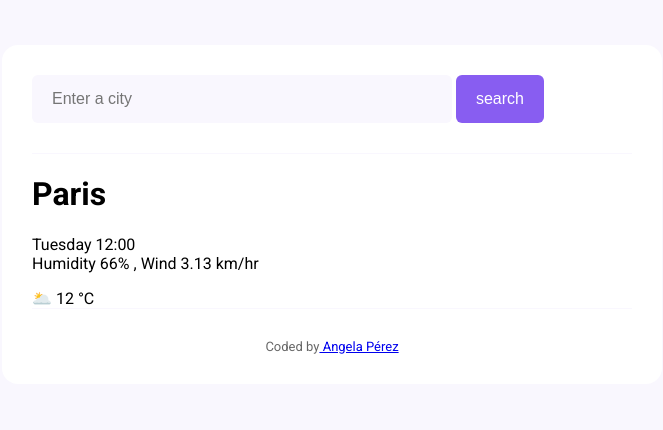
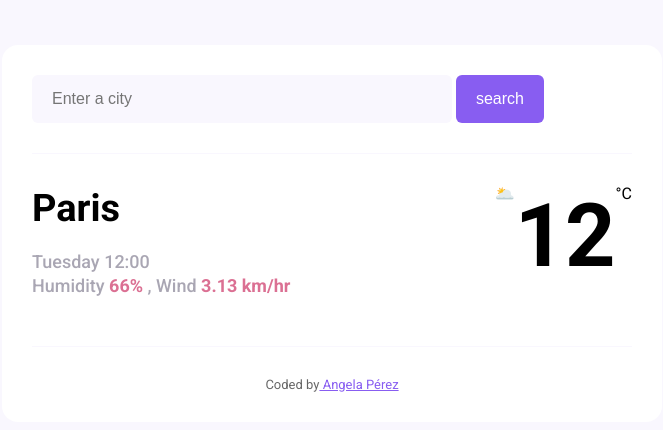
Before and after one commit to angela775/meteo, a plain HTML site: page index.html in a window 1280 px wide. Shown: the whole page, without its empty margins (308-971 px from the left). Drawn offline with Linux system fonts and the light colour scheme; a web font is replaced by a local one.

Commit message:
sizeandformat

```diff
--- a/index.html
+++ b/index.html
@@ -26,15 +26,21 @@
         </form>
       </header>
       <main>
-        <div>
-          <h1>Paris</h1>
-          <p>
-            Tuesday 12:00
-            <br />
-            Humidity 66% , Wind 3.13 km/hr
-          </p>
+        <div class="wheat-data">
+          <div>
+            <h1 class="wheat-city">Paris</h1>
+            <p class="wheat-details">
+              Tuesday 12:00
+              <br />
+              Humidity <strong>66%</strong> , Wind <strong>3.13 km/hr</strong>
+            </p>
+          </div>
+          <div class="wheat-temperature">
+            <div class="wheat-icon">🌥️</div>
+            <div class="wheat-value">12</div>
+            <div class="wheat-unit">°C</div>
+          </div>
         </div>
-        <div>🌥️ 12 °C</div>
       </main>
       <footer>
         Coded by<a
--- a/src/style.css
+++ b/src/style.css
@@ -2,6 +2,10 @@ body {
   background-color: #f9f7fe;
   font-family: "Roboto", sans-serif;
 }
+a {
+  color: #885df1;
+}
+
 .weapp {
   background: white;
   max-width: 600px;
@@ -31,6 +35,27 @@ header {
   color: white;
   font-size: 16px;
 }
+main {
+  padding: 30px 0;
+}
+.wheat-city {
+  margin: 0;
+  font-size: 38px;
+  line-height: 48px;
+}
+.wheat-details {
+  font-size: 18px;
+  line-height: 24px;
+  color: rgba(39, 33, 66, 0.4);
+  font-weight: 500;
+}
+.wheat-details strong {
+  color: palevioletred;
+}
+.wheat-data {
+  display: flex;
+  justify-content: space-between;
+}
 footer {
   border-top: 1px solid #f9f7fe;
   padding: 30px 0 0 0;
@@ -38,3 +63,10 @@ footer {
   font-size: 13px;
   color: rgba(0, 0, 0, 0.6);
 }
+.wheat-temperature {
+  display: flex;
+}
+.wheat-value {
+  font-size: 88px;
+  font-weight: bold;
+}
```
